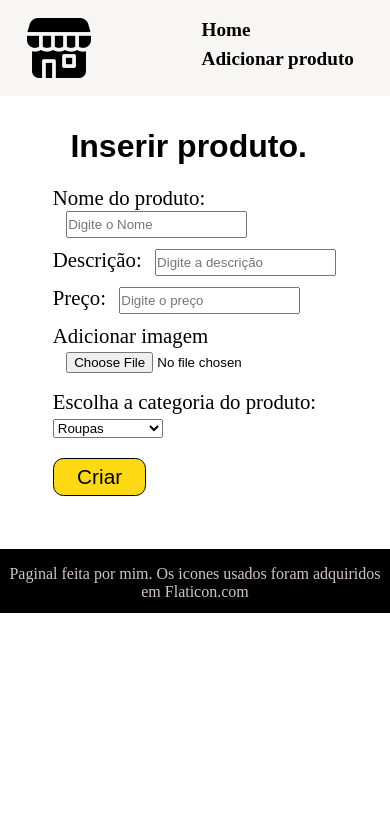
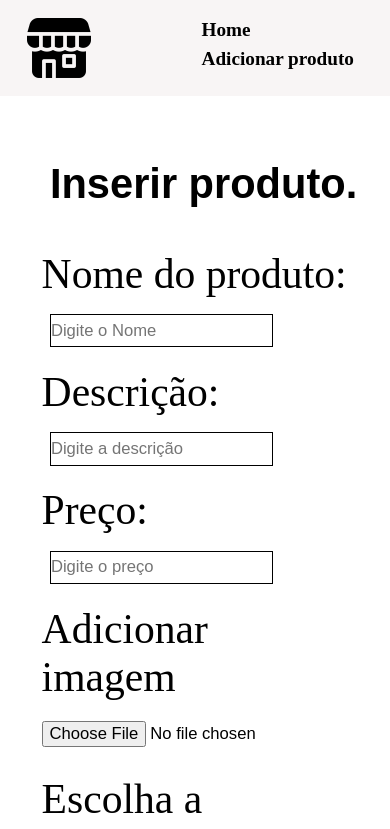
Before and after one commit to Arthur-zct/Csite, a React (Create React App) app in the folder csite/: page /Adproduto in a window 390 px wide. Shown: the top 829 px of the page. Built offline with nearby package versions, Linux system fonts and the light colour scheme.

Commit message:
Correções na responsividade do adicionar produto

```diff
--- a/csite/src/Paginas/Adproduto.js
+++ b/csite/src/Paginas/Adproduto.js
@@ -46,14 +46,16 @@ export default function Adproduto(){
                     <label htmlFor="imagem">
                         Adicionar imagem
                     </label>
+                    <br/>
                     <input type="file" required="required" name="imagem" id="imagem" accept="image/*" onChange={(e) => setImg(e.target.value)}/>
                 </div>
 
-                <div>
+                <div className={Style.SelectCont}>
                     Escolha a categoria do produto:
                     <br/>
-                    <select name="categorias" id="categorias" required="required">
-                        <option value="Roupas">Roupas</option>
+                    <div className={Style.SelectOptions}>
+                       <select name="categorias" id="categorias" required="required">
+                        <option  value="Roupas">Roupas</option>
                         <option value="Computadores">Computadores</option>
                         <option value="Moveis">Moveis</option>
                         <option value="Joias">Joias</option>
@@ -62,7 +64,8 @@ export default function Adproduto(){
                         <option value="Pets">Pets</option>
                         <option value="Eletronicos">Eletronicos</option>
                         <option value="Construcao">Construção</option>
-                    </select>
+                        </select>
+                    </div>
                 </div>
                 <button className={Style.btn}>Criar</button>
             </form>
--- a/csite/src/pagStyle/AdProduto.module.css
+++ b/csite/src/pagStyle/AdProduto.module.css
@@ -2,7 +2,7 @@
     padding: 2em;
 }
 
-h2 {
+.container h2 {
     text-indent: 1.2em;
     font-size: 2em;
     font-family: Arial, Helvetica, sans-serif;
@@ -36,3 +36,55 @@ form div input {
 .ADimg label{
     cursor: pointer;
 }
+
+
+@media (max-width: 1000px){
+    .container {
+        padding: 0em;
+        padding-top: 2em;
+        padding-bottom: 2em;
+        font-size: 2em;
+    }
+
+    form div input {
+        height: 2.3em;
+        margin-left: .5em;
+        font-size: .5em;
+        border: 1px solid black;
+    }
+
+    .ADimg input{
+        border: none;
+    }
+
+    .container select {
+        font-size: .6em;
+    }
+}
+
+
+
+
+@media (max-width: 400px){
+    .container {
+        padding-top: 2em;
+        padding-bottom: 2em;
+    }
+
+    .container h2 {
+        font-size: 1.3em;
+    }
+
+
+    form div input {
+        height: 2em;
+        margin-left: .5em;
+        font-size: .4em;
+        border: 1px solid black;
+    }
+
+    .ADimg input {
+        margin: 0;
+        font-size: .4em;
+    }
+}
--- a/csite/src/pagStyle/Categorias.module.css
+++ b/csite/src/pagStyle/Categorias.module.css
@@ -72,9 +72,8 @@
     }
 
 
-    ::-webkit-scrollbar {
+    .Section ::-webkit-scrollbar {
         height: .5em;
-        background-color: #E1523D;
         border-bottom-left-radius: 1em;
         border-bottom-right-radius: 1em;
         width: 100%;
```
